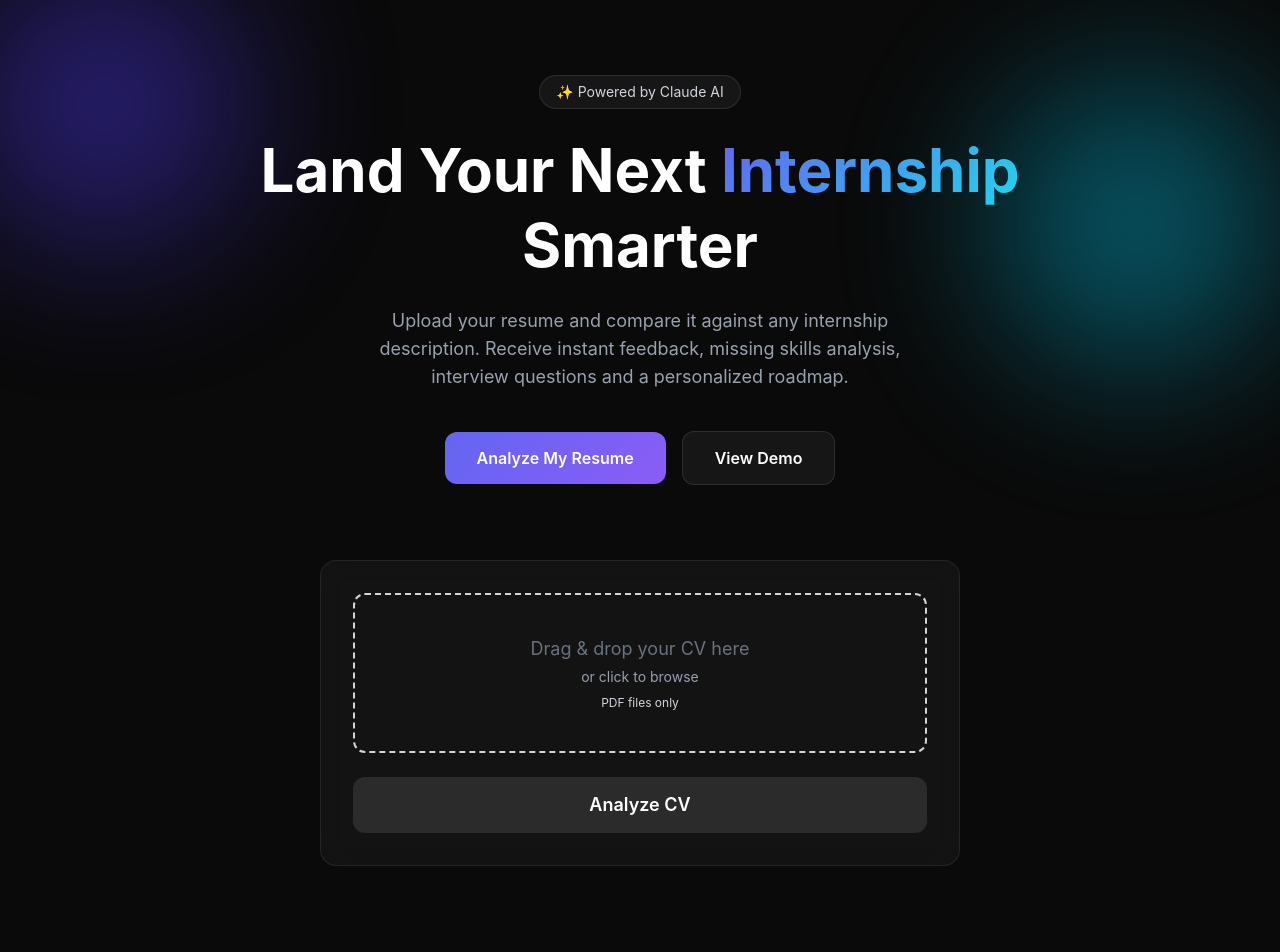
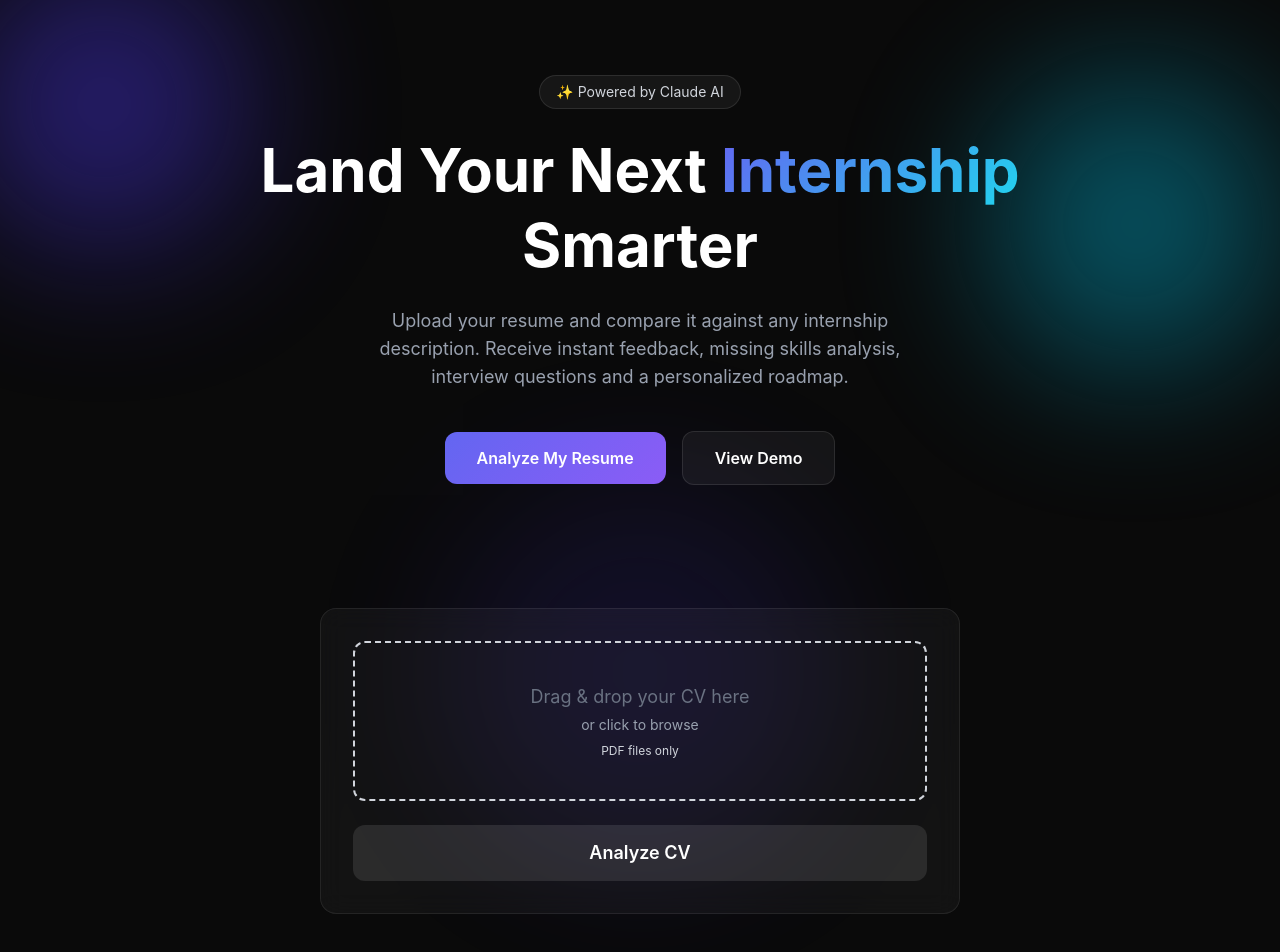
Before and after one commit to OusmaneSanokho/ai-internship-copilot, a Next.js app: page / in a window 1280 px wide. Shown: the top 952 px of the page. Built offline with nearby package versions, Linux system fonts and the light colour scheme.

Commit message:
Step 2 redesign - hero spacing and ambient glow adjustments

```diff
--- a/app/page.tsx
+++ b/app/page.tsx
@@ -49,10 +49,11 @@ export default function Home() {
   }
 
   return (
-    <main className="min-h-screen bg-[var(--background)]">
+    <main className="relative min-h-screen overflow-hidden bg-[var(--background)]">
       <Hero onGetStarted={scrollToUpload} />
 
-      <div ref={uploadRef} className="mx-auto max-w-2xl px-4 pb-24">
+      <div className="glow-blob animate-pulse-glow h-96 w-96 bg-indigo-600/30 top-[60vh] left-1/2 -translate-x-1/2 -z-10" />
+      <div ref={uploadRef} className="mx-auto max-w-2xl px-4 pt-12 pb-24">
         <div className="glass-card rounded-2xl p-8 transition-all">
           <UploadZone onFileSelected={(f) => setFile(f)} />
 
@@ -83,6 +84,7 @@ export default function Home() {
 
         {analysis && <ResultsPanel analysis={analysis} />}
       </div>
-    </main>
-  )
+
+      <div className="glow-blob animate-pulse-glow h-96 w-96 bg-cyan-500/20 top-[150vh] left-10 -z-10" />
+    </main>)
 }
```
